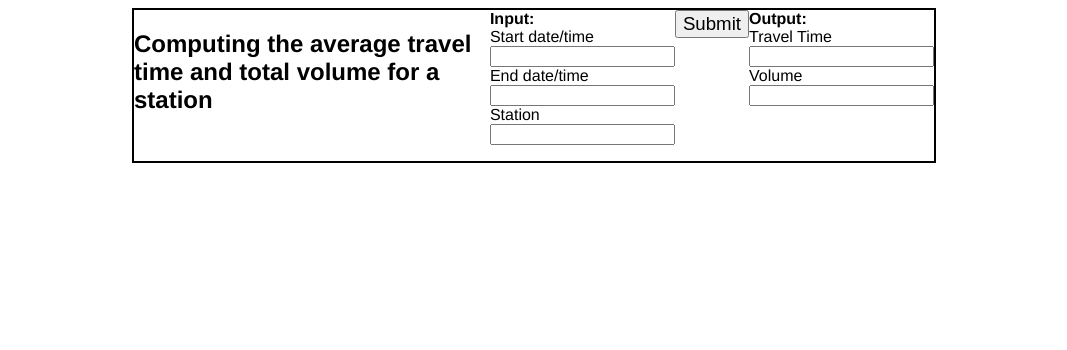
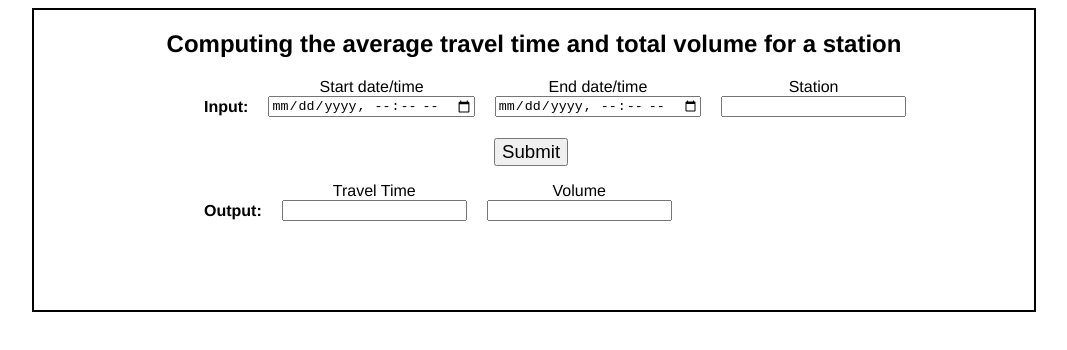
Before and after one commit to ptrevordacty1/CS453-Freeway-App, a website: page source/public/index.html in a window 1280 px wide. Shown: the whole page, without its empty margins (106-1173 px from the left). Drawn offline with Linux system fonts and the light colour scheme.

Commit message:
Changed some formatting of index.html

```diff
--- a/source/public/css/freeway-style.css
+++ b/source/public/css/freeway-style.css
@@ -4,11 +4,11 @@ body {
 
 #compute-screen {
   border: 2px solid black;
-  display: flex;
 }
 
 section.main {
-  width: 800px;
+  width: 1000px;
+  height: 300px;
   margin: auto;
 }
 
--- a/source/public/index.html
+++ b/source/public/index.html
@@ -12,53 +12,92 @@
 
     <!-- Compute Screen -->
     <section class="main hidden" id="compute-screen">
-      <h1>Computing the average travel time and total volume for a station</h1>
+      <h1 style="text-align:center">Computing the average travel time and total volume for a station</h1>
+
       <section id="inputs">
-		<form>
-			<strong>Input:  </strong><br>
+		<form style="float:left;margin-left:17%">
+			<div style="float:left;margin-right:20px;margin-top:20px">
+				<b>Input:</b>
+			</div>
+
+			<div style="float:left;margin-right:20px;text-align:center">
 				<label for="startdate">Start date/time</label><br>
-			<input type="text" id="startdate" name="startdate">
+				<input type="datetime-local" id="startdate" name="startdate">
+			</div>
+
+			<div style="float:left;margin-right:20px;text-align:center">
 				<label for="enddate">End date/time</label><br>
-			<input type="text" id="enddate" name="enddate">
+				<input type="datetime-local" id="enddate" name="enddate">
+			</div>
+
+			<div style="float:left;margin-right:20px;text-align:center">
 				<label for="station">Station</label><br>
 				<input type="text" id="station" name="station">
+			</div>
+			<br style="clear:both;" />
 		</form>
       </section>
+
 	  <section id="submit">
 		<form>
-            <input type="submit" value="Submit"><br>
+            <input type="submit" value="Submit" style="margin-left: 46%;margin-top:8%">
 		</form>
       </section>
+
 	  <section id="outputs">
-		<form>
-			<strong>Output:  </strong><br>
+		<form style="float:left;margin-left:17%">
+			<div style="float:left;margin-right:20px;margin-top:20px">
+				<b>Output:</b>
+			</div>
+
+			<div style="float:left;margin-right:20px;text-align:center">
 				<label for="traveltime">Travel Time</label><br>
 				<input type="text" id="traveltime" name="traveltime" readonly value="">
+			</div>
+
+			<div style="float:left;margin-right:20px;text-align:center">
 				<label for="enddate">Volume</label><br>
 				<input type="text" id="volume" name="volume" readonly value="">
+			</div>
 		</form>
 	  </section>
+
     </section>
 
     <!-- Update Screen -->
     <section class="main hidden" id="update-screen">
       <h1>Change location text</h1>
+
       <section id="inputs">
 		<form>
-			<strong>Input:  </strong>
+			<div style="float:left;margin-right:20px;margin-top:20px">
+				<b>Input:</b>
+			</div>
+
+			<div style="float:left;margin-right:20px;text-align:center">
 				<label for="stationid">Station id</label><br>
 				<input type="text" id="stationid" name="stationid">
+			</div>
+
+			<div style="float:left;margin-right:20px;text-align:center">
 				<label for="oldname">Old name</label><br>
 				<input type="text" id="oldname" name="oldname">
+			</div>
+
+			<div style="float:left;margin-right:20px;text-align:center">
 				<label for="newname">New name</label><br>
 				<input type="text" id="newname" name="newname">
+			</div>
+
 		</form>
       </section>
+
 	  <section id="submit">
 		<form>
             <input type="submit" value="Update"><br>
 		</form>
       </section>
+
     </section>
 
   </body>
```
Also changed, not shown: 1 other file. Lines whose indentation alone changed are shown as unchanged.
